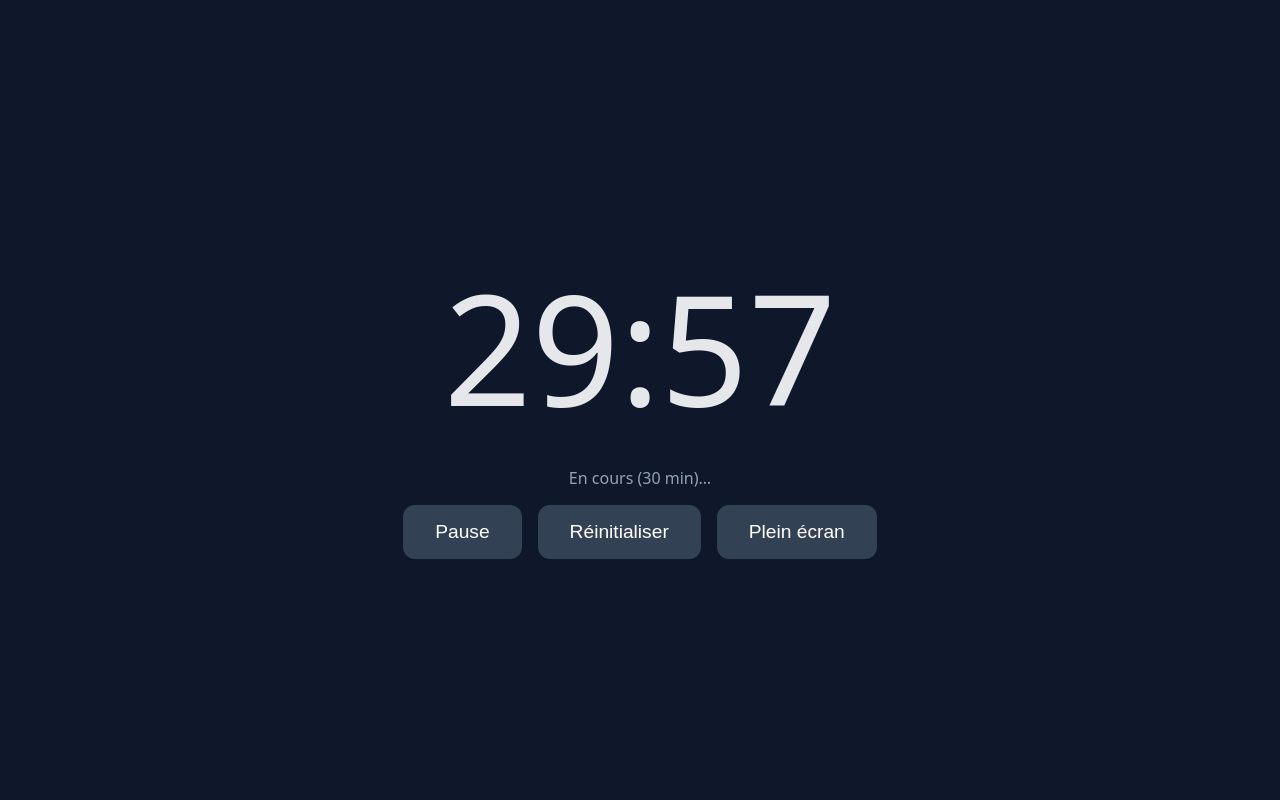
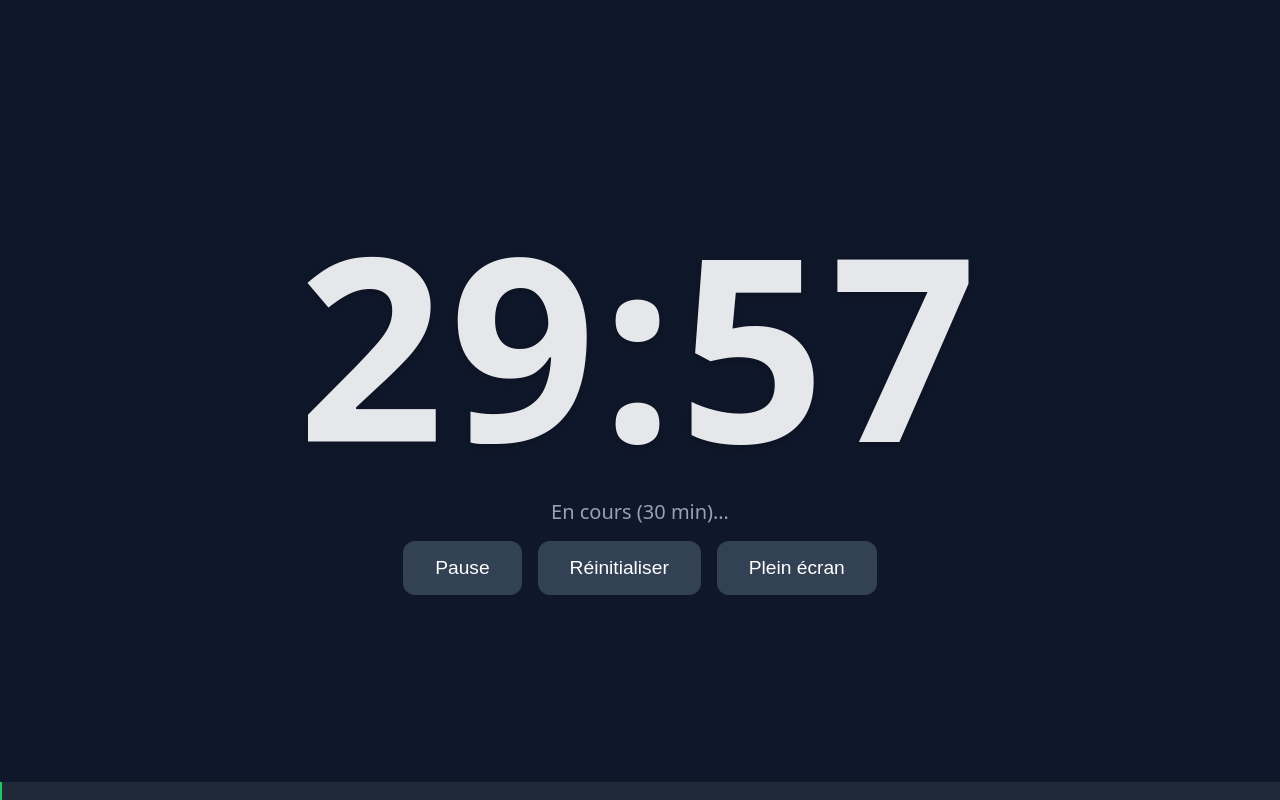
Before and after one commit to painteau/minuteur, a plain HTML site: page index.html in a window 1280 px wide. Both pictures are taken after a click on the button "30 min". Drawn offline with Linux system fonts and the light colour scheme.

Commit message:
Update index.html

```diff
--- a/index.html
+++ b/index.html
@@ -3,7 +3,7 @@
 <head>
 <meta charset="utf-8" />
 <meta name="viewport" content="width=device-width, initial-scale=1" />
-<title>Minuteur</title>
+<title>Minuteur TV</title>
 <style>
   :root {
     --bg: #0f172a;
@@ -11,90 +11,63 @@
     --accent: #3b82f6;
     --accent-hover: #2563eb;
     --muted: #94a3b8;
+    --bar-bg: #1f2937;
+    --bar-fg: #22c55e;
+  }
+  html, body {
+    margin: 0; height: 100%; background: var(--bg); color: var(--fg);
+    font-family: system-ui, -apple-system, Segoe UI, Roboto, Ubuntu, "Helvetica Neue", Arial, "Noto Sans", sans-serif;
+    display: grid; place-items: center;
+  }
+  .centered { text-align: center; }
+  .buttons, .controls { display: flex; flex-wrap: wrap; gap: 1rem; justify-content: center; align-items: center; }
+  .buttons { flex-direction: column; height: 100vh; justify-content: center; }
+  .buttons.hidden { display: none; }
+  .controls { margin-top: 1rem; }
+  button {
+    background: var(--accent); color: #fff; border: 0; padding: 1rem 2rem; font-size: 1.2rem; border-radius: .75rem; cursor: pointer;
+    transition: background .2s ease;
+  }
+  button:hover { background: var(--accent-hover); }
+  button.secondary { background: #334155; }
+  button.secondary:hover { background: #1e293b; }
+
+  #timerContainer {
+    display: none; height: 100vh; width: min(1600px, 96vw);
+    display: none; /* sera activé en JS */
+    margin-inline: auto;
+  }
+  #timerContainer.on { display: flex; flex-direction: column; justify-content: center; align-items: center; }
+
+  #timer {
+    font-size: clamp(4rem, 20vw, 25rem);
+    font-weight: 800;
+    font-variant-numeric: tabular-nums;
+    line-height: 1.08;
+    letter-spacing: .02em;
+    text-shadow: 0 2px 10px rgba(0,0,0,.25);
+  }
+  #status { color: var(--muted); margin-top: 1rem; font-size: clamp(1rem, 2vw, 1.25rem); }
+
+  /* Barre de progression */
+  .progress {
+    position: fixed; left: 0; right: 0; bottom: 0;
+    height: clamp(10px, 2.2vh, 18px);
+    background: var(--bar-bg);
+  }
+  .progress__fill {
+    height: 100%; width: 0%;
+    background: var(--bar-fg);
+    transition: width .2s linear;
   }
 
-  html, body {
-    margin: 0;
-    padding: 0;
-    height: 100%;
-    background: var(--bg);
-    color: var(--fg);
-    font-family: system-ui, sans-serif;
-    display: grid;
-    place-items: center;
-  }
-
-  .centered {
-    text-align: center;
-  }
-
-  .buttons, .controls {
-    display: flex;
-    flex-wrap: wrap;
-    gap: 1rem;
-    justify-content: center;
-    align-items: center;
-  }
-
-  .buttons {
-    flex-direction: column;
-    height: 100vh;
-    justify-content: center;
-  }
-
-  .buttons.hidden {
-    display: none;
-  }
-
-  .controls {
-    margin-top: 1rem;
-  }
-
-  button {
-    background: var(--accent);
-    color: white;
-    border: none;
-    padding: 1rem 2rem;
-    font-size: 1.2rem;
-    border-radius: .75rem;
-    cursor: pointer;
-    transition: background 0.2s ease;
-  }
-
-  button:hover {
-    background: var(--accent-hover);
-  }
-
-  button.secondary {
-    background: #334155;
-  }
-
-  button.secondary:hover {
-    background: #1e293b;
-  }
-
-  #timer {
-    font-size: clamp(3rem, 12vw, 12rem);
-    font-variant-numeric: tabular-nums;
-  }
-
-  #status {
-    color: var(--muted);
-    margin-top: 1rem;
-  }
-
-  .flash {
-    animation: flash 800ms ease-in-out 4;
-  }
-
-  @keyframes flash {
-    0%, 100% { color: var(--fg); }
-    50% { color: #22c55e; }
-  }
+  .flash { animation: flash 800ms ease-in-out 4; }
+  @keyframes flash { 0%,100%{color:var(--fg)} 50%{color:#22c55e} }
 </style>
 </head>
 <body>
 
+<!-- Écran d’accueil : boutons centraux -->
 <div class="buttons centered" id="buttonGroup">
   <button data-minutes="30">30 min</button>
   <button data-minutes="45">45 min</button>
@@ -104,7 +77,8 @@
   <button data-minutes="180">3 h</button>
 </div>
 
-<div class="centered" id="timerContainer" style="display: none;">
+<!-- Écran minuteur plein écran -->
+<div class="centered" id="timerContainer">
   <div id="timer">00:00</div>
   <div id="status">En attente…</div>
   <div class="controls">
@@ -112,6 +86,11 @@
     <button class="secondary" id="resetBtn" disabled>Réinitialiser</button>
     <button class="secondary" id="fsBtn">Plein écran</button>
   </div>
+</div>
+
+<!-- Barre de progression globale -->
+<div class="progress" role="progressbar" aria-valuemin="0" aria-valuemax="100" aria-valuenow="0" aria-label="Progression du minuteur">
+  <div class="progress__fill" id="progressFill"></div>
 </div>
 
 <script>
@@ -124,24 +103,23 @@
   const buttonsContainer = document.getElementById('buttonGroup');
   const timerContainer = document.getElementById('timerContainer');
   const buttons = document.querySelectorAll('#buttonGroup button');
+  const bar = document.getElementById('progressFill');
+  const barWrapper = document.querySelector('.progress');
 
-  let endTs = 0, remainingMs = 0, paused = false, rafId = null;
+  let endTs = 0, remainingMs = 0, paused = false, rafId = null, totalMs = 0;
 
   function beep() {
     try {
       const ctx = new (window.AudioContext || window.webkitAudioContext)();
       const o = ctx.createOscillator();
       const g = ctx.createGain();
-      o.type = 'sine';
-      o.connect(g); g.connect(ctx.destination);
+      o.type = 'sine'; o.connect(g); g.connect(ctx.destination);
       const now = ctx.currentTime;
       g.gain.setValueAtTime(0.0001, now);
       g.gain.exponentialRampToValueAtTime(0.2, now + 0.02);
       o.frequency.setValueAtTime(440, now);
       o.frequency.exponentialRampToValueAtTime(880, now + 0.35);
-      o.start(now);
-      o.stop(now + 0.5);
-      o.onended = () => ctx.close();
+      o.start(now); o.stop(now + 0.5); o.onended = () => ctx.close();
     } catch {}
   }
 
@@ -151,38 +129,48 @@
     const h = Math.floor(totalSec / 3600);
     const m = Math.floor((totalSec % 3600) / 60);
     const s = totalSec % 60;
-    return h > 0 ? `${h}:${String(m).padStart(2,'0')}:${String(s).padStart(2,'0')}` :
-                   `${String(m).padStart(2,'0')}:${String(s).padStart(2,'0')}`;
+    return h > 0 ? `${h}:${String(m).padStart(2,'0')}:${String(s).padStart(2,'0')}`
+                 : `${String(m).padStart(2,'0')}:${String(s).padStart(2,'0')}`;
+  }
+
+  function updateProgress() {
+    if (!totalMs || totalMs <= 0) return;
+    const elapsed = Math.max(0, totalMs - Math.max(0, remainingMs));
+    const pct = Math.min(100, Math.max(0, (elapsed / totalMs) * 100));
+    bar.style.width = pct + '%';
+    barWrapper.setAttribute('aria-valuenow', Math.round(pct));
   }
 
   function render() {
     if (paused) {
       timerEl.textContent = format(remainingMs);
+      updateProgress();
       rafId = requestAnimationFrame(render);
       return;
     }
     const msLeft = endTs - performance.now();
     remainingMs = msLeft;
     timerEl.textContent = format(msLeft);
-    if (msLeft <= 0) {
-      stop(true);
-      return;
-    }
+    updateProgress();
+    if (msLeft <= 0) { stop(true); return; }
     rafId = requestAnimationFrame(render);
   }
 
   function start(minutes) {
+    const ms = minutes * 60000;
+    totalMs = ms;
     cancelAnimationFrame(rafId);
-    endTs = performance.now() + minutes * 60000;
-    remainingMs = minutes * 60000;
+    endTs = performance.now() + ms;
+    remainingMs = ms;
     paused = false;
     timerEl.classList.remove('flash');
     statusEl.textContent = `En cours (${minutes} min)…`;
     buttonsContainer.classList.add('hidden');
-    timerContainer.style.display = 'block';
+    timerContainer.classList.add('on');
     pauseBtn.disabled = false;
     resetBtn.disabled = false;
     pauseBtn.textContent = 'Pause';
+    bar.style.width = '0%';
     rafId = requestAnimationFrame(render);
   }
 
@@ -194,12 +182,15 @@
       timerEl.textContent = 'Terminé';
       statusEl.textContent = 'Minuteur terminé.';
       timerEl.classList.add('flash');
+      bar.style.width = '100%';
       beep(); setTimeout(beep, 400); setTimeout(beep, 800);
+      if (navigator.vibrate) navigator.vibrate([200, 100, 200]);
     } else {
       timerEl.textContent = '00:00';
       statusEl.textContent = 'Réinitialisé.';
       timerEl.classList.remove('flash');
-      timerContainer.style.display = 'none';
+      bar.style.width = '0%';
+      timerContainer.classList.remove('on');
       buttonsContainer.classList.remove('hidden');
     }
   }
@@ -218,16 +209,50 @@
     }
   }
 
-  // Event listeners
+  // Parsing du paramètre d’URL ?t=
+  function parseDurationParam(value) {
+    if (!value) return null;
+    value = String(value).trim().toLowerCase();
+
+    // nombre simple = minutes
+    if (/^\d+$/.test(value)) return parseInt(value, 10);
+
+    // format hh:mm[:ss]
+    if (/^\d{1,2}:\d{2}(:\d{2})?$/.test(value)) {
+      const parts = value.split(':').map(Number);
+      const h = parts[0] || 0, m = parts[1] || 0, s = parts[2] || 0;
+      return Math.round(h * 60 + m + s / 60);
+    }
+
+    // expressions "1h30", "1h", "90m", "45min"
+    let minutes = 0; let matched = false;
+    const hMatch = value.match(/(\d+(?:\.\d+)?)\s*h/);
+    if (hMatch) { minutes += parseFloat(hMatch[1]) * 60; matched = true; }
+    const mMatch = value.match(/(\d+(?:\.\d+)?)\s*(?:m|min|mins|minute|minutes)\b/);
+    if (mMatch) { minutes += parseFloat(mMatch[1]); matched = true; }
+    if (matched && minutes > 0) return Math.round(minutes);
+
+    return null;
+  }
+
+  // Événements
   buttons.forEach(btn =>
-    btn.addEventListener('click', () => start(parseInt(btn.dataset.minutes)))
+    btn.addEventListener('click', () => start(parseInt(btn.dataset.minutes, 10)))
   );
   pauseBtn.addEventListener('click', togglePause);
   resetBtn.addEventListener('click', () => stop(false));
   fsBtn.addEventListener('click', () => {
     const el = document.documentElement;
-    if (!document.fullscreenElement) el.requestFullscreen();
-    else document.exitFullscreen();
+    if (!document.fullscreenElement) el.requestFullscreen().catch(()=>{});
+    else document.exitFullscreen().catch(()=>{});
+  });
+
+  // Démarrage auto via ?t=…
+  window.addEventListener('load', () => {
+    const url = new URL(window.location.href);
+    const tParam = url.searchParams.get('t');
+    const minutes = parseDurationParam(tParam);
+    if (minutes && minutes > 0) start(minutes);
   });
 })();
 </script>
```
